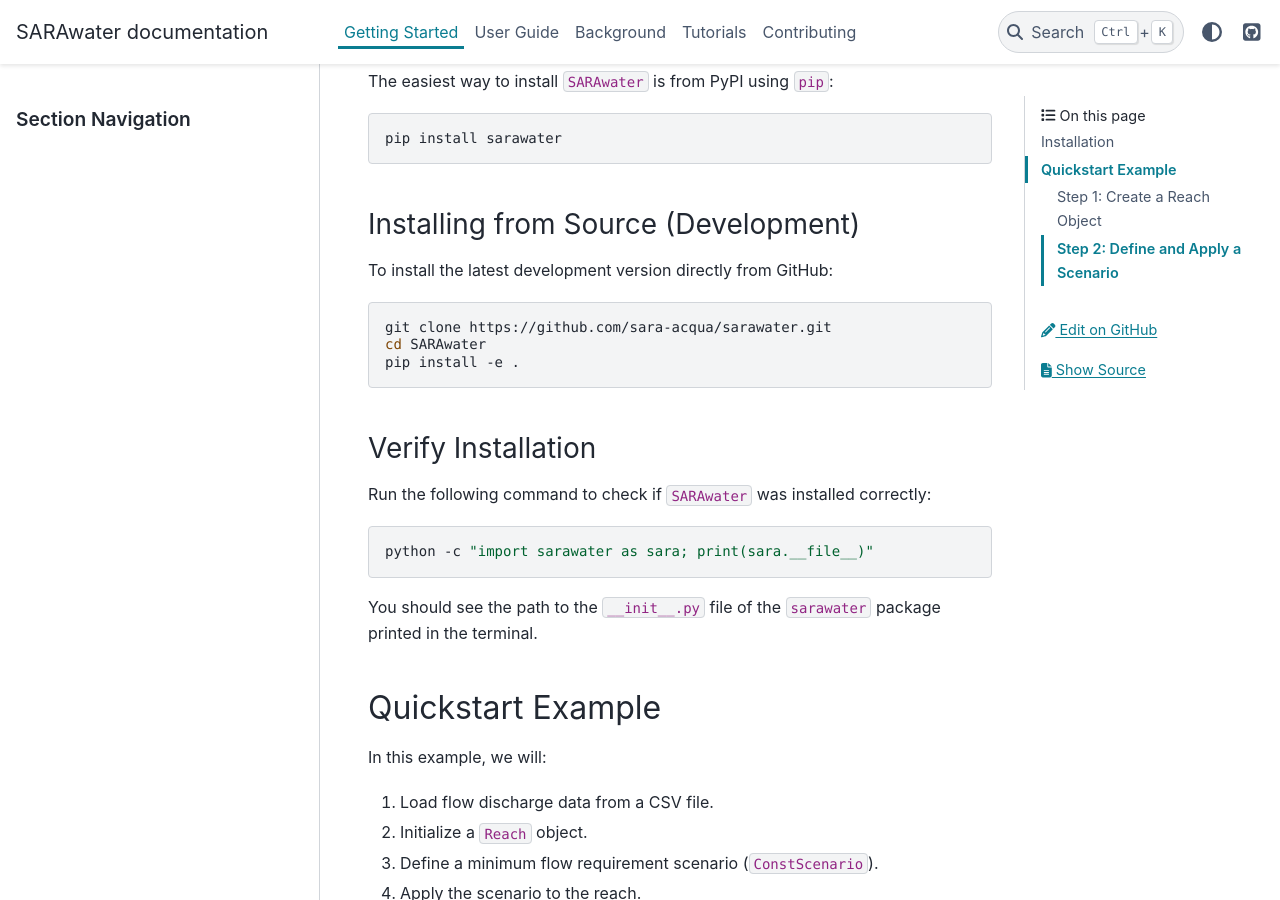
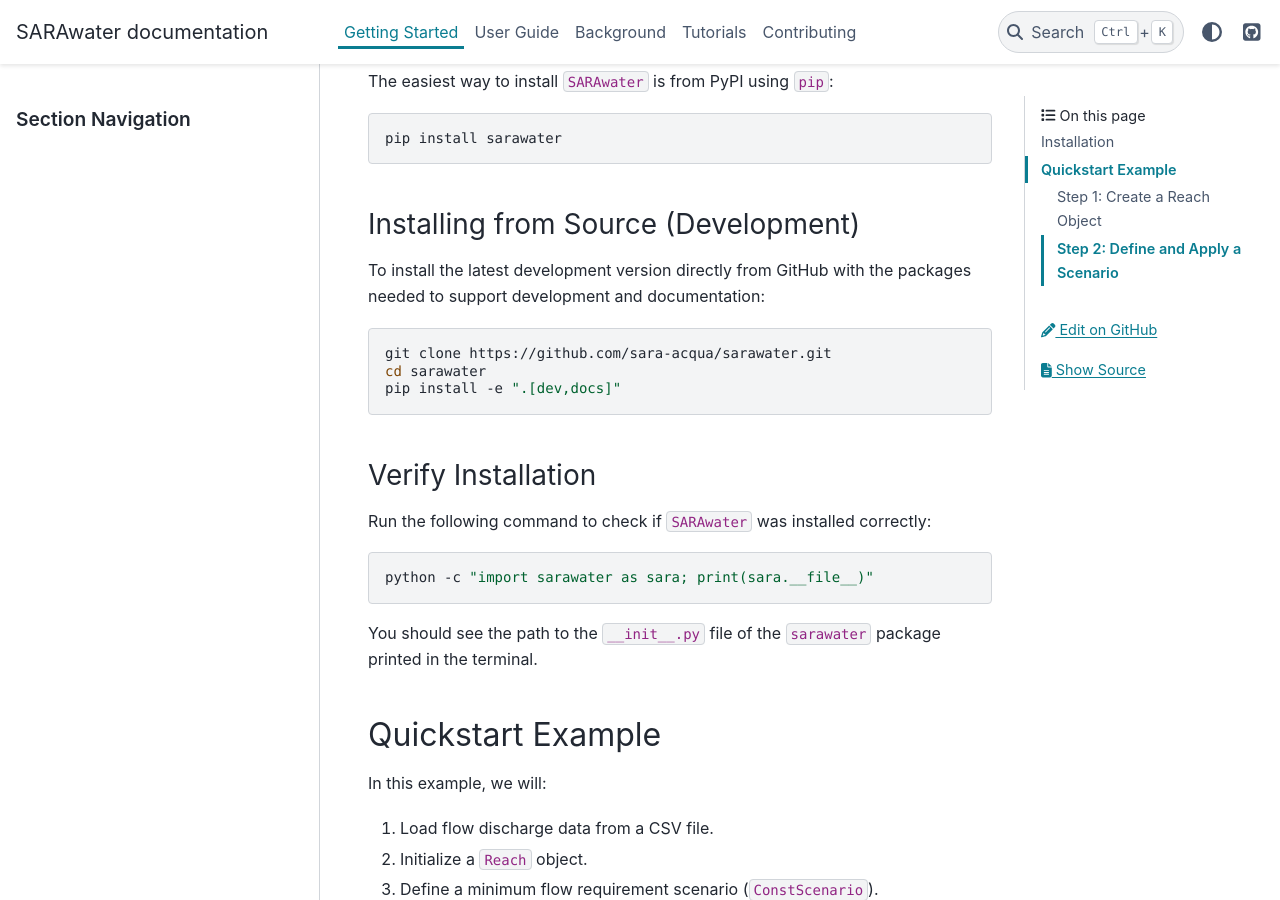
Before and after one commit to sara-acqua/sarawater, a Sphinx documentation site: the page built from docs/source/getting-started.md, in a window 1280 px wide and 900 px high, scrolled down 507 px. Built offline with Sphinx 7.4.7 and the PyData theme 0.15.4, drawn with Linux system fonts in a browser that asks for light colours; pages that are not in the unit, such as notebooks, are missing from menus.

Commit message:
update getting started page

````diff
--- a/docs/source/getting-started.md
+++ b/docs/source/getting-started.md
@@ -17,12 +17,12 @@
 ```
 
 ### Installing from Source (Development)
-To install the latest development version directly from GitHub:
+To install the latest development version directly from GitHub with the packages needed to support development and documentation:
 
 ```bash
 git clone https://github.com/sara-acqua/sarawater.git
-cd SARAwater
-pip install -e .
+cd sarawater
+pip install -e ".[dev,docs]"
 ```
 
 ### Verify Installation
````
